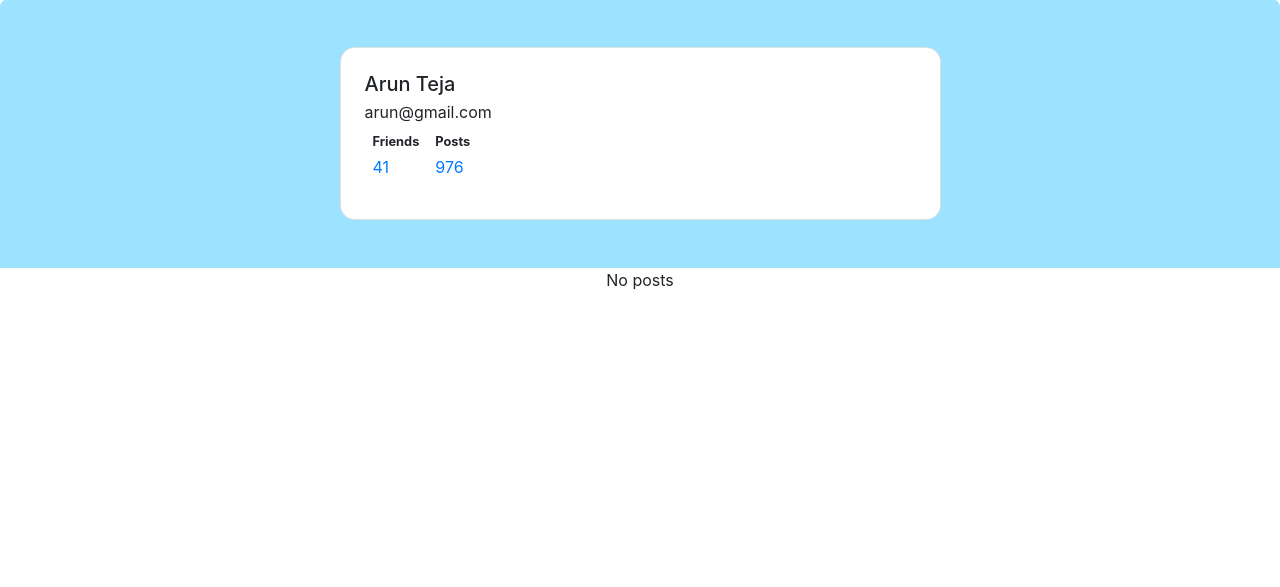
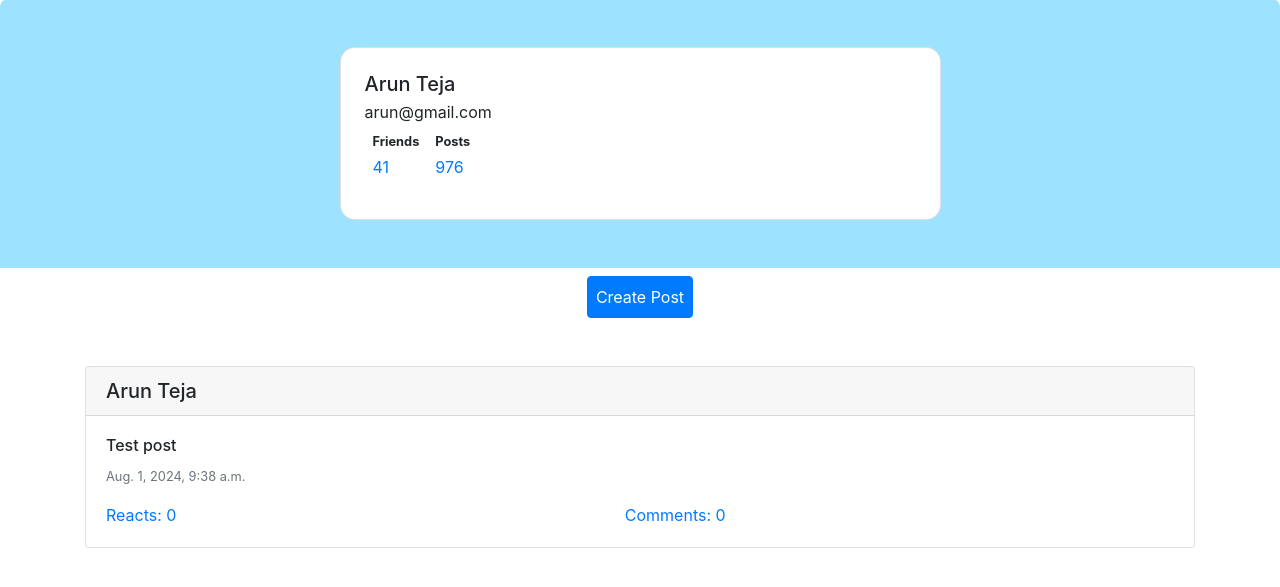
Before and after one commit to ArunDtej/Quotes, a Django app: page /profile/ in a window 1280 px wide. Shown: the part 79-666 px from the top of the page. Run offline with Django 5.2, Linux system fonts and the light colour scheme; a user stored in the database is signed in; data comes from the database, SQL or seed files in the repository; data that the repository does not hold is empty; some libraries are stand-ins or nearby versions.

Commit message:
posting with UI

```diff
--- a/Quotes/models.py
+++ b/Quotes/models.py
@@ -1,11 +1,24 @@
 from django.db import models
 from django.contrib.auth.models import User
+
+class Comments(models.Model):
+    #commented by
+    user = models.ForeignKey(User, on_delete=models.CASCADE, related_name='comment_list')
+    #comment
+    content = models.TextField()
+    created_at = models.DateTimeField(auto_now_add=True)
+
+    def __str__(self):
+        return f"{self.user.username} commented on {self.post.id} at {self.created_at}"
+
+
 
 class Posts(models.Model):
     user = models.ForeignKey(User, on_delete=models.CASCADE, related_name='posts')
     content = models.TextField()
     created_at = models.DateTimeField(auto_now_add=True)
-    reactors = models.ManyToManyField(User, related_name='reacted_posts', blank=True)
+    reactors = models.ManyToManyField(User, related_name='reacted_users', blank=True)
+    comments = models.ManyToManyField(Comments, related_name='reacted_users', blank=True)
 
     def add_reactor(self, reactor):
         if reactor not in self.reactors.all():
@@ -37,17 +50,11 @@ class Posts(models.Model):
     def get_reacts(self):
         return self.reactors.all()
 
-class Comments(models.Model):
-    #commented by
-    user = models.ForeignKey(User, on_delete=models.CASCADE, related_name='comment_list')
-    #commented on
-    post = models.ForeignKey(Posts, on_delete=models.CASCADE, related_name='commented_on_posts')
-    #comment
-    content = models.TextField()
-    created_at = models.DateTimeField(auto_now_add=True)
+    def get_reacts_count(self):
+        return len(self.reactors.all())
 
-    def __str__(self):
-        return f"{self.user.username} commented on {self.post.id} at {self.created_at}"
+    def get_comments_count(self):
+        return len(self.comments.all())
 
 class FriendsList(models.Model):
     user = models.OneToOneField(User, on_delete = models.CASCADE, related_name='friends_list')
--- a/Quotes/urls.py
+++ b/Quotes/urls.py
@@ -2,7 +2,7 @@
 from django.contrib import admin
 from django.urls import path, include
 from .views import home, friendsPage, Notif, clearNotifications, acceptFriendRequest, deleteNotification, Profile
-from .views import unFriend
+from .views import unFriend, uploadPost
 
 urlpatterns = [
     path('admin/', admin.site.urls),
@@ -15,6 +15,7 @@ urlpatterns = [
     path('delete_notification/<int:notif_id>/', deleteNotification, name='deleteNotification'),
     path('profile/<int:user_id>/', Profile, name = 'profile_with_id'),
     path('profile/', Profile, name='profile'),
-    path('unfriend/<int:user_id>/', unFriend, name = 'unfriend')
+    path('unfriend/<int:user_id>/', unFriend, name = 'unfriend'),
+    path("upload_post/", uploadPost, name = "uploadPost"),
 
 ]
--- a/Quotes/views.py
+++ b/Quotes/views.py
@@ -10,7 +10,7 @@ from django.contrib import messages
 def home(request):
     #home page to display posts from friends with paging
     print('User: {}'.format(request.user))
-    return render(request, 'home.html', {'name': request.user})
+    return render(request, 'home.html', {'name': request.user.get_full_name()})
 
 @login_required(login_url= '/auth/login/')
 def friendsPage(request):
@@ -20,13 +20,13 @@ def friendsPage(request):
     fl = FriendsList.objects.filter(user = user).first()
     if not fl:
         raise Http404("User not found")
-    return render(request, 'friendspage.html',  {'name': request.user, 'friends': fl.friends.all()})
+    return render(request, 'friendspage.html',  {'name': request.user.get_full_name(), 'friends': fl.friends.all()})
 
 @login_required(login_url= '/auth/login/')
 def Notif(request):
     #fetch and display notifications
     notification = Notification.objects.filter(user= request.user).order_by('-created_at')
-    return render(request, 'notifications.html', {'name': request.user, 'notification': notification})
+    return render(request, 'notifications.html', {'name': request.user.get_full_name(), 'notification': notification})
 
 @login_required(login_url= '/auth/login/')
 def acceptFriendRequest(request, notif_id):
@@ -77,7 +77,7 @@ def unFriend(request, user_id):
 def Profile(request, user_id = None):
     if user_id == None or user_id == request.user.id:
         user = User.objects.filter(email = request.user.email).first()
-        posts = Posts.objects.filter(user = user).all()
+        posts = Posts.objects.filter(user = user).all().order_by('-created_at')
 
         context = {"name": request.user.get_full_name(),
         "username": request.user.username,
@@ -89,3 +89,11 @@ def Profile(request, user_id = None):
     else:
         user = User.objects.filter(id = user_id).first()
         return render(request, 'profile_template.html', {'name': request.user, "friend" : user.get_full_name()})
+
+@login_required(login_url= '/auth/login/')
+def uploadPost(request):
+    content = request.POST.get('postContent', '')
+    print(content)
+    post = Posts.objects.create(user=request.user, content=content)
+    post.save()
+    return Profile(request, request.user.id)
--- a/templates/my_profile.html
+++ b/templates/my_profile.html
@@ -1,48 +1,38 @@
 {% extends 'Nav.html' %}
-{% block pagecontent%}
-
-
+{% block pagecontent %}
   <section class="w-100 px-4 py-5" style="background-color: #9de2ff; border-radius: .5rem .5rem 0 0;">
     <div class="row d-flex justify-content-center">
       <div class="col col-md-9 col-lg-7 col-xl-6">
         <div class="card" style="border-radius: 15px;">
           <div class="card-body p-4">
             <div class="d-flex">
-
               <div class="flex-grow-1 ms-3">
-
-
-                            <h5 class="mb-1">{{name}}</h5>
-                            <p class="mb-0">{{username}}</p>
+                <h5 class="mb-1">{{ name }}</h5>
+                <p class="mb-0">{{ username }}</p>
                 <!-- <p class="mb-2 ">{{email}}</p> -->
 
-
                 <div class="d-flex justify-content-start rounded-3 p-2 mb-2 bg-body-tertiary">
-
                   <div>
-                                    <p class="small mb-1"><b>Friends</b></p>
-                                    <a href="#">
-                                        <p class="mb-0">41</p>
-                                    </a>
+                    <p class="small mb-1">
+                      <b>Friends</b>
+                    </p>
+                    <a href="#"><p class="mb-0">41</p></a>
                   </div>
 
-
                   <div class="px-3">
-                                    <p class="small mb-1"><b>Posts</b></p>
-                                    <a href="#">
-                                        <p class="mb-0">976</p>
-                                    </a>
+                    <p class="small mb-1">
+                      <b>Posts</b>
+                    </p>
+                    <a href="#"><p class="mb-0">976</p></a>
+                  </div>
                 </div>
 
-                            </div>
-
-                            <!-- <div class="d-flex pt-1">
+                <!--      <div class="d-flex pt-1">
                                 <button type="button" data-mdb-button-init data-mdb-ripple-init
                                     class="btn btn-outline-primary me-1 flex-grow-1">Chat</button>
                                 <button type="button" data-mdb-button-init data-mdb-ripple-init
                                     class="btn btn-primary flex-grow-1">Follow</button>
-                            </div> -->
-
+                            </div>      -->
               </div>
             </div>
           </div>
@@ -51,14 +41,49 @@
     </div>
   </section>
 
-{%if posts%}
+  <Center>
+    <button type="button" class="btn btn-primary mt-2 p-2" data-toggle="modal" data-target="#createPostModal">Create Post</button>
+  </Center>
 
-{%for post in posts%}
-<div>{{post}}</div>
-{%endfor%}
-{%else%}
+  <!-- Create Post Modal -->
+  <div class="modal fade" id="createPostModal" tabindex="-1" aria-labelledby="createPostModalLabel" aria-hidden="true">
+    <div class="modal-dialog">
+      <div class="modal-content">
+        <div class="modal-header">
+          <h5 class="modal-title" id="createPostModalLabel">Create New Post</h5>
+          <button type="button" class="close" data-dismiss="modal" aria-label="Close"><span aria-hidden="true">&times;</span></button>
+        </div>
+        <div class="modal-body">
+          <form id="createPostForm" action= "{% url 'uploadPost'%}" method="post">
+            {% csrf_token %}
+            <div class="form-group">
+              <label for="postContent">Content</label>
+              <textarea class="form-control" id="postContent" rows="3" required></textarea>
+            </div>
+            <button type="submit" class="btn btn-primary">Submit</button>
+          </form>
+        </div>
+      </div>
+    </div>
+  </div>
+
+  {% if posts %}
+    {% for post in posts %}
+      <div class="container mt-5">
+        <div class="card">
+          <h5 class="card-header">{{ post.user.get_full_name }}</h5>
+          <div class="card-body">
+            <h6 class="card-title">{{ post.content }}</h6>
+            <p class="card-text text-muted small">{{ post.created_at }}</p>
+            <section class="button-section d-flex justify-content-start">
+              <a class="card-body m-0 p-0" href="#">Reacts: {{ post.get_reacts_count }}</a>
+              <a class="card-body m-0 p-0" href="#">Comments: {{ post.get_comments_count }}</a>
+            </section>
+          </div>
+        </div>
+      </div>
+    {% endfor %}
+  {% else %}
     <Center>No posts</Center>
-{%endif%}
-
-
+  {% endif %}
 {% endblock %}
```
Also changed, not shown: Quotes/migrations/0007_remove_comments_post_posts_comments_and_more.py (added), db.sqlite3. Lines whose indentation alone changed are shown as unchanged.
